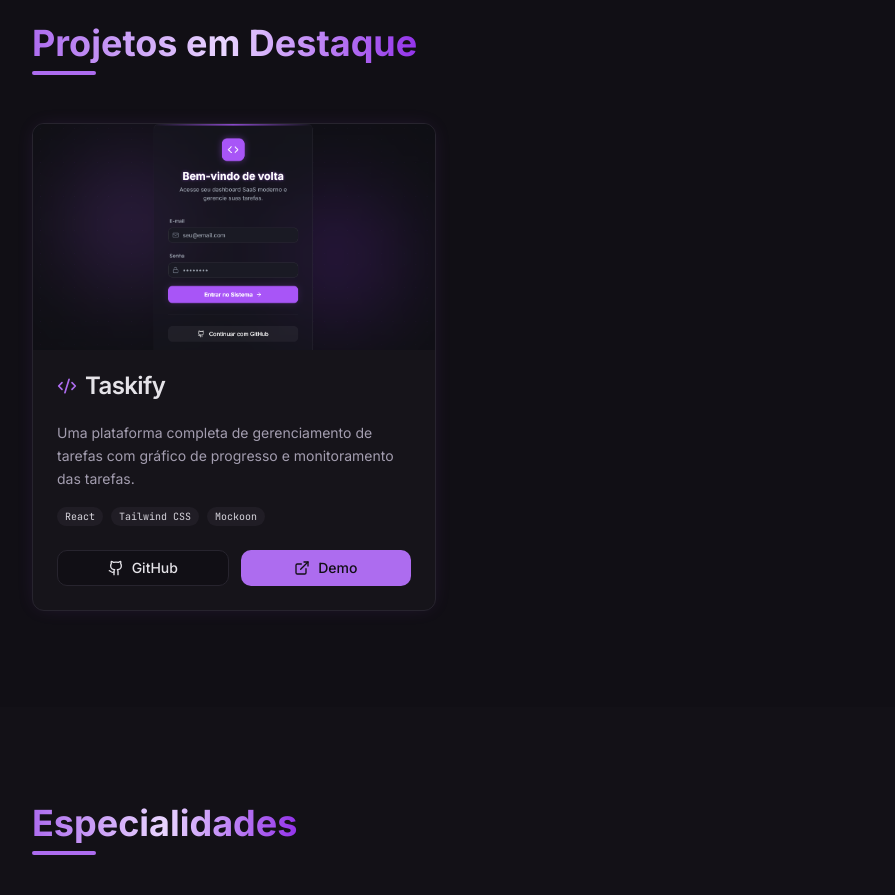
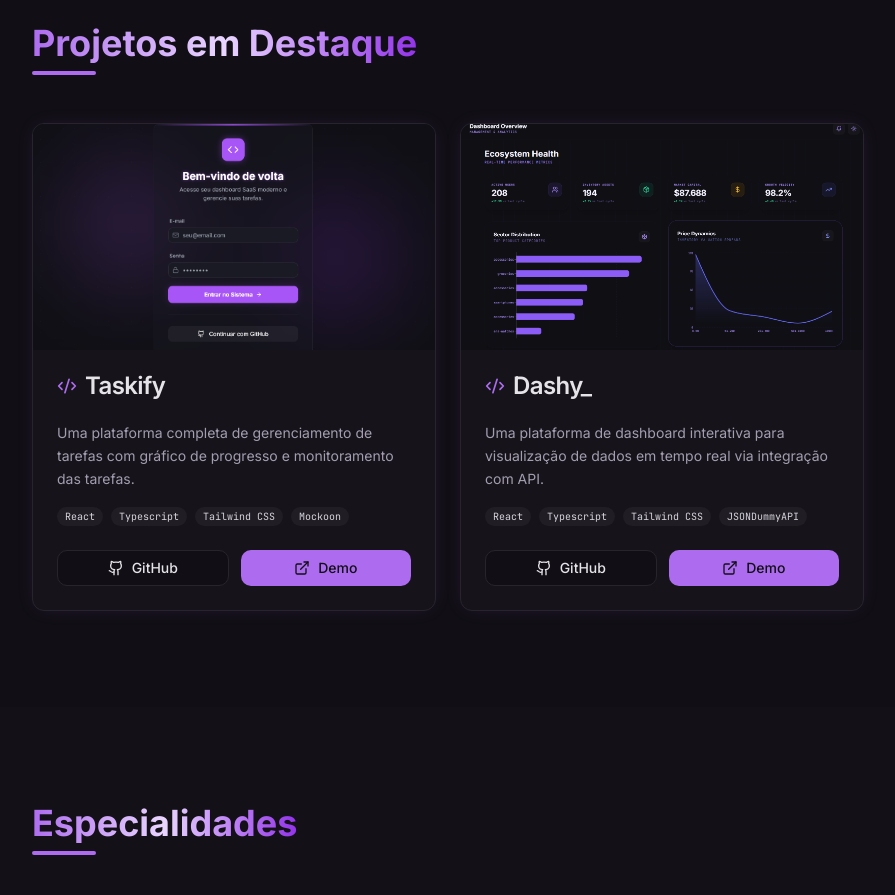
Before and after one commit to lucas-joakinson/joakinson-portfolio, a React (Vite) app: page / in a window 1280 px wide. Shown: the part 2180-3075 px from the top of the page, without its empty margins (192-1087 px from the left). Built offline with nearby package versions, Linux system fonts and the light colour scheme; the HTML template or start-up script is replaced by a standard one.

Commit message:
Add New Project

```diff
--- a/src/components/Projects.tsx
+++ b/src/components/Projects.tsx
@@ -11,10 +11,18 @@ const Projects = () => {
     {
       title: "Taskify",
       description: t("projects.taskify.desc"),
-      techs: ["React", "Tailwind CSS", "Mockoon"],
+      techs: ["React","Typescript", "Tailwind CSS", "Mockoon"],
       github: "https://github.com/lucas-joakinson/taskify",
       demo: "https://taskify-demo-lj.vercel.app/",
       image: "images/telalogin.png"
+    },
+    {
+      title: "Dashy_",
+      description: t("projects.dashy.desc"),
+      techs: ["React","Typescript", "Tailwind CSS", "JSONDummyAPI"],
+      github: "https://github.com/lucas-joakinson/Dashy_",
+      demo: "https://dashy-lj-dev.vercel.app/",
+      image: "images/dashy.png"
     }
   ];
 
--- a/src/contexts/LanguageContext.tsx
+++ b/src/contexts/LanguageContext.tsx
@@ -53,6 +53,7 @@ const translations = {
     // Projects
     "projects.title": "Projetos em Destaque",
     "projects.taskify.desc": "Uma plataforma completa de gerenciamento de tarefas com gráfico de progresso e monitoramento das tarefas.",
+    "projects.dashy.desc": "Uma plataforma de dashboard interativa para visualização de dados em tempo real via integração com API.",
     "projects.cta.github": "GitHub",
     "projects.cta.demo": "Demo",
 
@@ -115,6 +116,7 @@ const translations = {
     // Projects
     "projects.title": "Featured Projects",
     "projects.taskify.desc": "A complete task management platform with progress charts and task monitoring.",
+    "projects.dashy.desc": "An interactive dashboard platform for real-time data visualization with API integration.",
     "projects.cta.github": "GitHub",
     "projects.cta.demo": "Demo",
 
```
Also changed, not shown: public/images/dashy.png (added).
